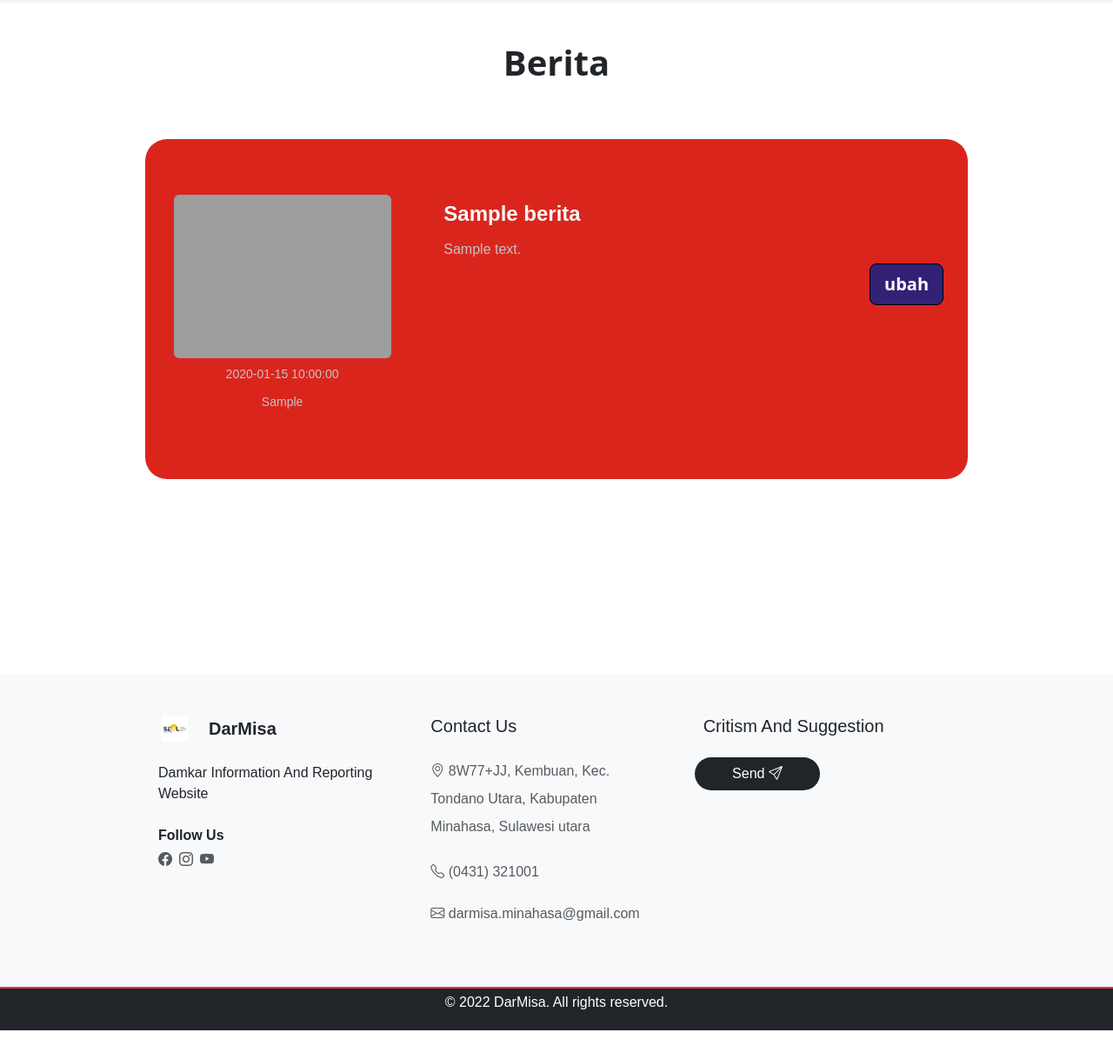
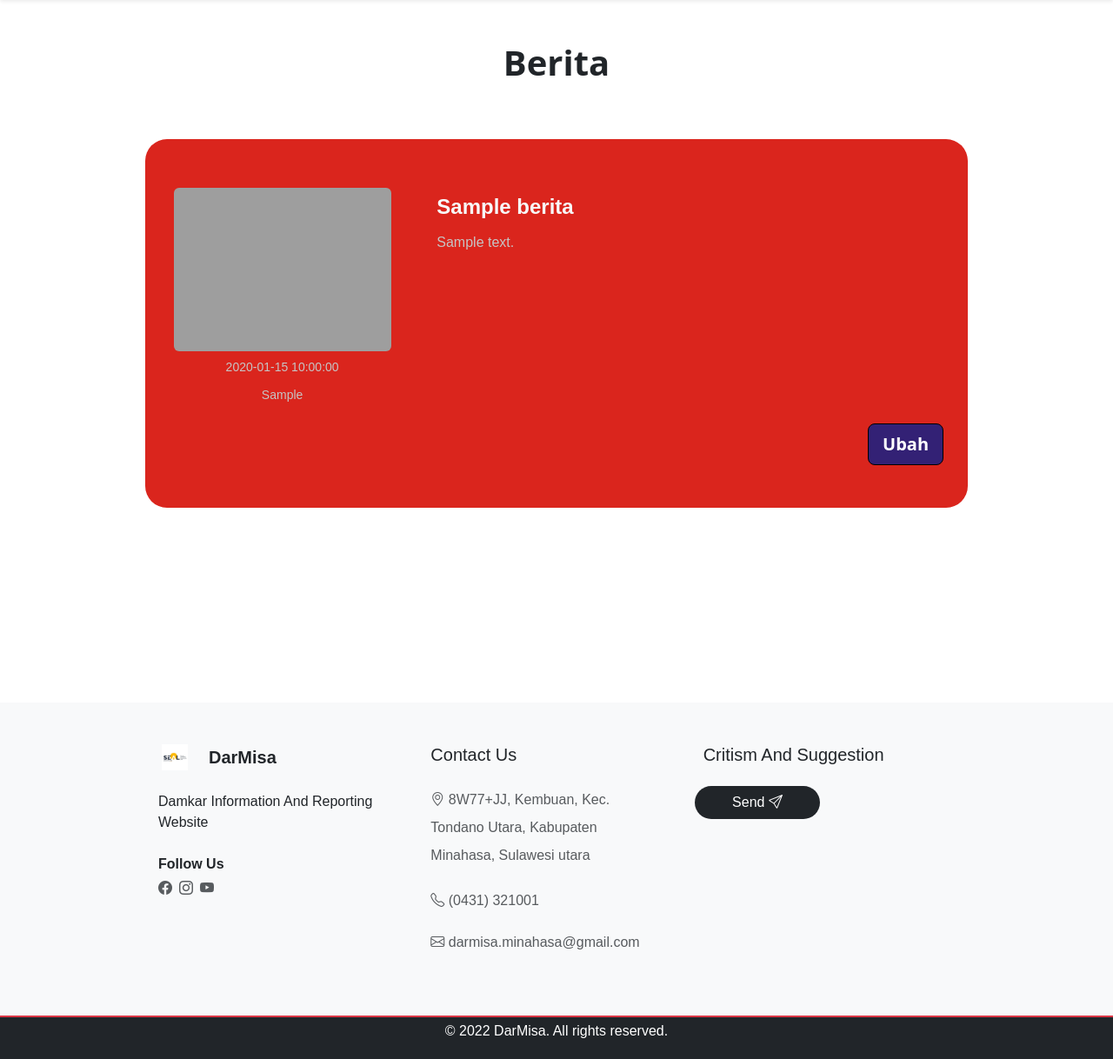
Before and after one commit to alfredtl/final_project, a PHP site: page /berita.php in a window 1280 px wide. Shown: the part 56-1274 px from the top of the page at 87% size. Before the commit the page ends 1241 px from the top, so only its background shows below. Run offline with PHP 8.4, Linux system fonts and the light colour scheme; tables that the repository leaves empty hold one stand-in row (values such as "Sample post"); data that the repository does not hold is empty; some libraries are stand-ins or nearby versions; grey boxes are pictures that could not be loaded.

Commit message:
ubah posisi button di halaman berita dan update

```diff
--- a/berita.php
+++ b/berita.php
@@ -216,12 +216,11 @@ include_once 'koneksi.php';
                 <!-- berita 1 -->
                 <div id="berita1" class="box-box mx-auto py-5" style="margin-bottom: 200px; border-radius: 25px; background-color:rgb(218, 37, 29);" >
                     <div class="row" style="text-decoration: none;">
-                        <div class="col-md-4 position-relative">
-                            <div class="p-3 text-center">
+                        <div class="col-md-4 col-sm-12 position-relative">
+                            <div class="p-2 text-center">
                                 <h1 class="text-gradient">
                                     <a href="data-kebakaran.html" class="text-light" style="text-decoration: none;">
                                         <img src="./image/<?=$row['photo_link']?>" class="rounded text-start" style="width: 250px;" alt="" >
-
 
                                         <p class="" style="font-size: 14px; margin-top: 10px; font-family: sans-serif; color: rgba(198, 196, 196, 1);"><?= $row['tanggal'];?></p>
                                         <p class="" style="font-size: 14px; margin-top: 10px; font-family: sans-serif; color: rgba(198, 196, 196, 1);"><?= $row['tempat_kejadian'];?></p>
@@ -230,19 +229,19 @@ include_once 'koneksi.php';
                                 </h1>
                             </div>
                         </div>
-                        <div class="col-md-8 position-relative">
-                            <div class="p-3">
+                        <div class="col-md-8 col-sm-12 position-relative">
+                            <div class="p-2">
                                 <h1 class="text-gradient">
                                     <a href="#" class="text-light" style="text-decoration: none;">
-                                        <p class="mt-2 mb-0" style="font-size: 24px; font-family: sans-serif; text-align: justify; font-weight: 600;"><?= $row['judul'];?></p>
-                                        <p class="lh-lg mb-0" style="font-size: 16px; margin-top: 10px; font-family: sans-serif; text-align: justify; color: rgba(198, 196, 196, 1);"><?= $row['isi_berita'];?></p>
+                                        <p class="mt-2 mb-0" style="font-size: 24px; font-family: sans-serif; font-weight: 600;"><?= $row['judul'];?></p>
+                                        <p class="lh-lg mb-0" style="font-size: 16px; margin-top: 10px; font-family: sans-serif; color: rgba(198, 196, 196, 1);"><?= $row['isi_berita'];?></p>
                                     </a>
-                                    <p class="lead text-end mb-0">
-                                        <a href="./update.php?id=<?= $row['id'] ?>" class="btn btn-lg btn-secondary fw-bold border-black" style="margin-bottom: 100px; color: white; background-color:rgb(51, 33, 117);">ubah</a>
-                                    </p>
                                 </h1>
                             </div>
                         </div>
+                        <p class="lead text-end">
+                            <a href="./update.php?id=<?= $row['id'] ?>" class="btn btn-lg btn-secondary fw-bold border-black me-3"  style="margin-bottom: -15px; color: white; background-color:rgb(51, 33, 117);">Ubah</a>
+                        </p>
                     </div>
                 </div>
 
```
Also changed, not shown: update.php (+18 -18 lines).
